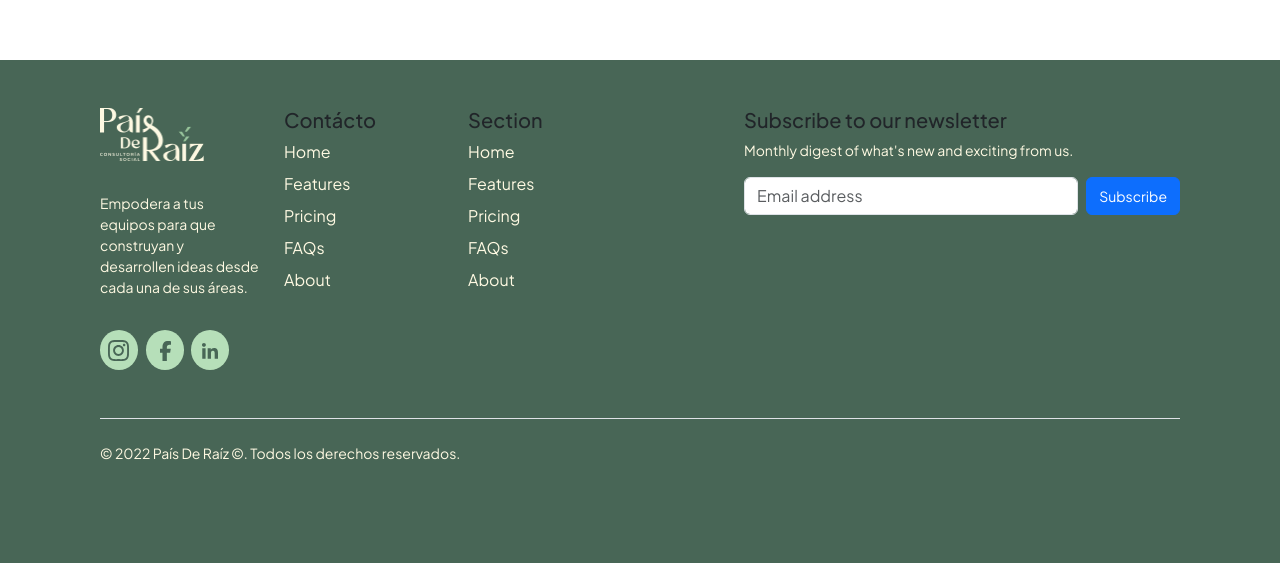
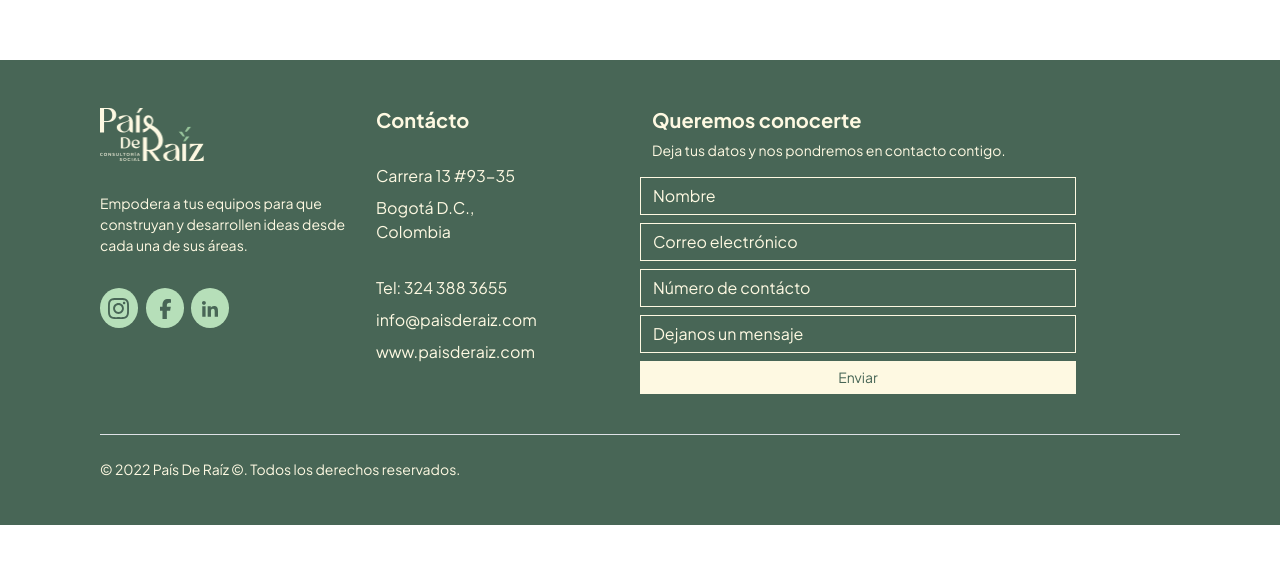
Before and after one commit to Pais-de-Raiz/home, a website: page index.html in a window 1280 px wide. Shown: the part 595-1158 px from the top of the page. Drawn offline with nearby package versions, Linux system fonts and the light colour scheme.

Commit message:
footer settings

```diff
--- a/assets/partials/footer.html
+++ b/assets/partials/footer.html
@@ -1,7 +1,7 @@
 <div class="footer container-fluid">
-    <footer class="py-5">
+    <footer class="pt-5">
       <div class="row">
-        <div class="col-6 col-md-2 mb-3">
+        <div class="col-6 col-md-3 mb-4">
           <ul class="nav flex-column">
             <li class="nav-item mb-2"><img src="img/pr_logo_footer.webp" alt="pr_logo" width="104" height="53"></li>
             <br>
@@ -30,33 +30,28 @@
         <div class="col-6 col-md-2 mb-3">
           <h5>Contácto</h5>
           <ul class="nav flex-column">
-            <li class="nav-item mb-2"><a href="#" class="nav-link p-0 text-muted">Home</a></li>
-            <li class="nav-item mb-2"><a href="#" class="nav-link p-0 text-muted">Features</a></li>
-            <li class="nav-item mb-2"><a href="#" class="nav-link p-0 text-muted">Pricing</a></li>
-            <li class="nav-item mb-2"><a href="#" class="nav-link p-0 text-muted">FAQs</a></li>
-            <li class="nav-item mb-2"><a href="#" class="nav-link p-0 text-muted">About</a></li>
-          </ul>
-        </div>
-
-        <div class="col-6 col-md-2 mb-3">
-          <h5>Section</h5>
-          <ul class="nav flex-column">
-            <li class="nav-item mb-2"><a href="#" class="nav-link p-0 text-muted">Home</a></li>
-            <li class="nav-item mb-2"><a href="#" class="nav-link p-0 text-muted">Features</a></li>
-            <li class="nav-item mb-2"><a href="#" class="nav-link p-0 text-muted">Pricing</a></li>
-            <li class="nav-item mb-2"><a href="#" class="nav-link p-0 text-muted">FAQs</a></li>
-            <li class="nav-item mb-2"><a href="#" class="nav-link p-0 text-muted">About</a></li>
+            <br>
+            <li class="nav-item mb-2">Carrera 13 #93-35</li>
+            <li class="nav-item mb-2">Bogotá D.C., Colombia</li>
+            <br>
+            <li class="nav-item mb-2">Tel: 324 388 3655</li>
+            <li class="nav-item mb-2">info@paisderaiz.com</li>
+            <li class="nav-item mb-2">www.paisderaiz.com</li>
           </ul>
         </div>
 
         <div class="col-md-5 offset-md-1 mb-3">
-          <form>
-            <h5>Subscribe to our newsletter</h5>
-            <p>Monthly digest of what's new and exciting from us.</p>
-            <div class="d-flex flex-column flex-sm-row w-100 gap-2">
-              <label for="newsletter1" class="visually-hidden">Email address</label>
-              <input id="newsletter1" type="text" class="form-control" placeholder="Email address">
-              <button class="btn btn-primary" type="button">Subscribe</button>
+          <form class="pl-10">
+            <h5>Queremos conocerte</h5>
+            <p>Deja tus datos y nos pondremos en contacto contigo.</p>
+            <div class="">
+              <div class="row d-flex flex-column flex-sm-row w-100 gap-2">
+                <input id="newsletter1" type="text" class="form-control" placeholder="Nombre">
+                <input id="newsletter1" type="text" class="form-control" placeholder="Correo electrónico">
+                <input id="newsletter1" type="text" class="form-control" placeholder="Número de contácto">
+                <input id="newsletter1" type="text" class="form-control" placeholder="Dejanos un mensaje">
+                <button class="btn btn-primary" type="button">Enviar</button>
+              </div>
             </div>
           </form>
         </div>
--- a/styles/styles.css
+++ b/styles/styles.css
@@ -78,12 +78,61 @@ body {
     color:#FEF9E2 !important;
 }
 
+.footer h5{
+    font-weight:700;
+    font-size: 20px;
+    color:#FEF9E2 !important;
+}
+
+.footer li{
+    font-size: 16px;
+    color:#FEF9E2 !important;
+}
+
 .footer p{
     font-size: 14px;
 }
 
 .footer button{
     font-size: 14px;
+}
+
+.footer input{
+    background-color: #486656 ;
+    border: 1px #FEF9E2 solid;
+    border-radius: 0px;
+}
+
+.footer input:focus {
+    background-color: #486656 ;
+    border: 1px #FEF9E2 solid;
+    border-radius: 0px;
+    color: #FEF9E2 ;
+    box-shadow:none;
+}
+
+.footer input::placeholder{
+    color: #FEF9E2;
+}
+
+.form-control{
+    color: #FEF9E2;
+}
+
+.footer button {
+    background-color:#FEF9E2;
+    color: #486656;
+    border-radius: 0px;
+    box-shadow:none;
+    border: none;
+}
+
+.footer button:hover {
+    background-color:#98C79B;
+    color: #486656;
+    border-radius: 0px;
+    box-shadow:none;
+    border: none;
 }
 
 .fa-brands {
```
Also changed, not shown: index.html (+0 -4 lines).
